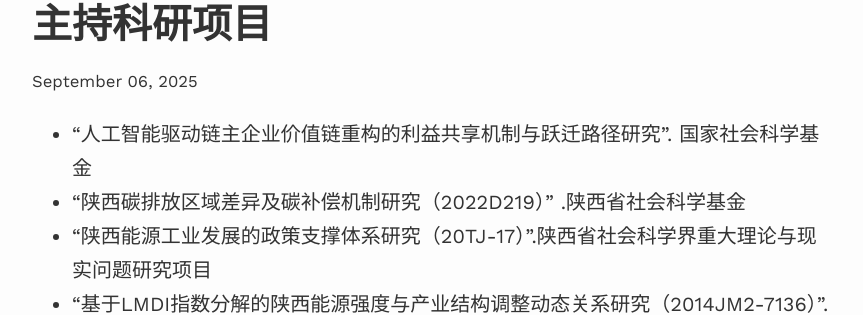
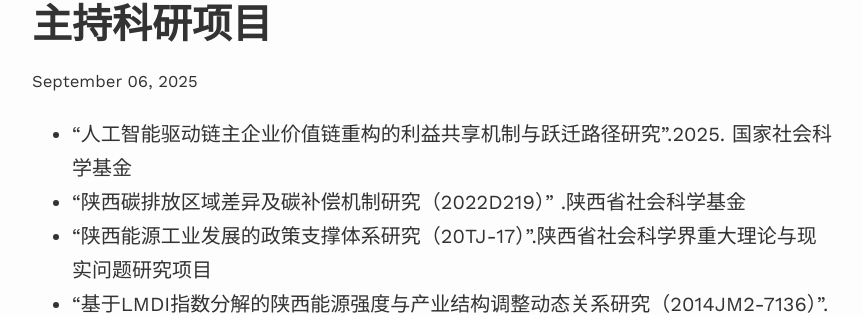
Before and after one commit to dakuamao/sun, a Jekyll site: the page built from _projects/6_project.md, in a window 1280 px wide. Shown: the part 227-542 px from the top of the page, without its empty margins (208-1071 px from the left). Built offline with Jekyll 4.4.1, drawn with Linux system fonts in a browser that asks for light colours; nearby versions of some CDN libraries.

Commit message:
Update 6_project.md

```diff
--- a/_projects/6_project.md
+++ b/_projects/6_project.md
@@ -3,7 +3,7 @@ layout: post
 title: 主持科研项目
 description: 近年科研项目
 ---
-* "人工智能驱动链主企业价值链重构的利益共享机制与跃迁路径研究". 国家社会科学基金
+* "人工智能驱动链主企业价值链重构的利益共享机制与跃迁路径研究".2025. 国家社会科学基金
 * "陕西碳排放区域差异及碳补偿机制研究（2022D219）" .陕西省社会科学基金
 * “陕西能源工业发展的政策支撑体系研究（20TJ-17）”.陕西省社会科学界重大理论与现实问题研究项目
 * “基于LMDI指数分解的陕西能源强度与产业结构调整动态关系研究（2014JM2-7136）”.陕西省自然科学基础研究项目
```
